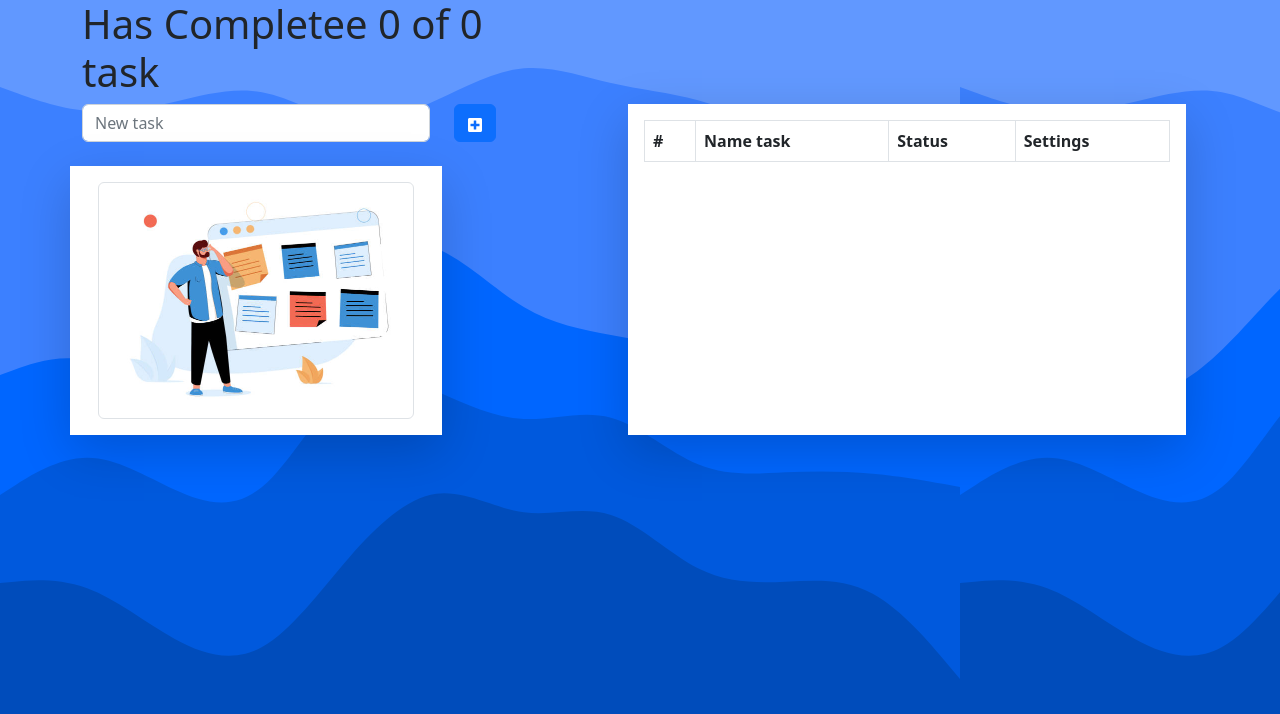
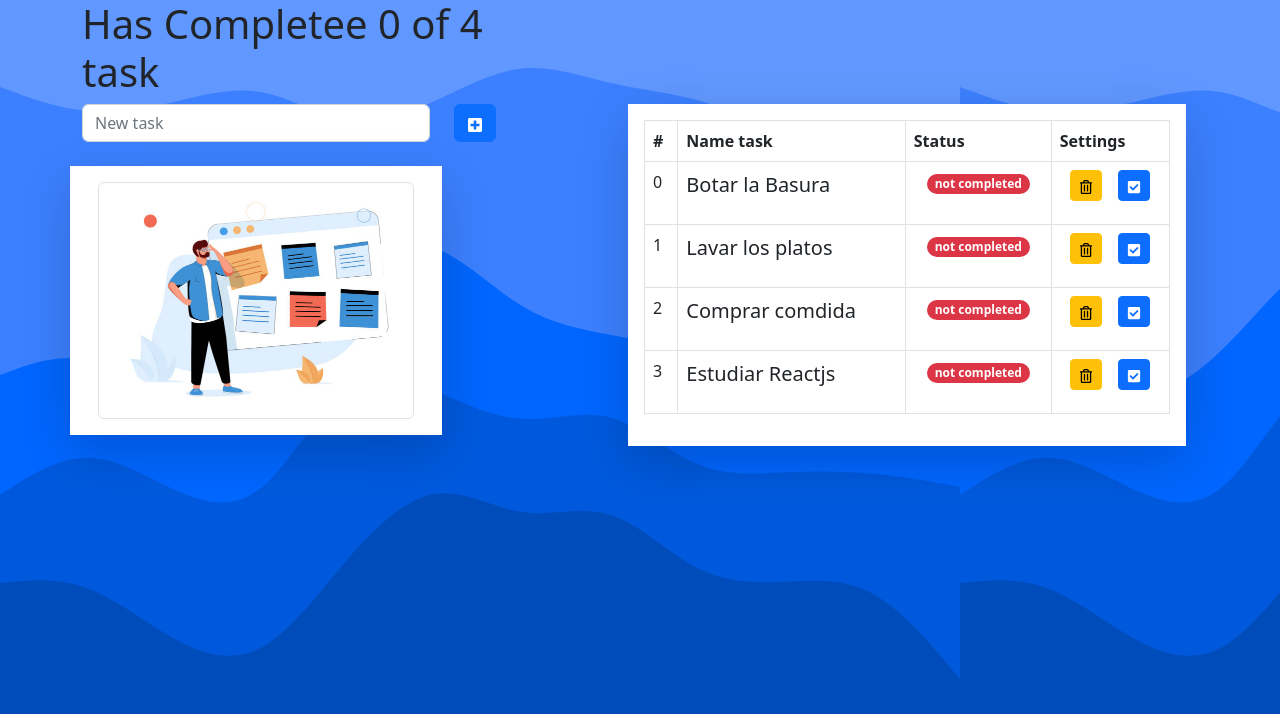
Before and after one commit to Misterdev19/Todo-React-, a React (Create React App) app: page / in a window 1280 px wide. Shown: the top 714 px of the page. Built offline with nearby package versions, Linux system fonts and the light colour scheme.

Commit message:
create react hook personalize

```diff
--- a/src/App.js
+++ b/src/App.js
@@ -9,12 +9,12 @@ import urlImg from "./img/logo.jpg";
 import { Table } from "reactstrap";
 import "./asset/css/styles.css";
 
-// const defaulTodos = [
-//   { text: "Botar la Basura", completed: false },
-//   { text: "Lavar los platos", completed: false },
-//   { text: "Comprar comdida", completed: false },
-//   { text: "Estudiar Reactjs", completed: false }
-// ];
+const defaulTodos = [
+  { text: "Botar la Basura", completed: false },
+  { text: "Lavar los platos", completed: false },
+  { text: "Comprar comdida", completed: false },
+  { text: "Estudiar Reactjs", completed: false }
+];
 function useLocalStorange(itemName, initialValue) {
   const localStorangItem = localStorage.getItem(itemName);
   let parsedItem;
@@ -37,7 +37,7 @@ function useLocalStorange(itemName, initialValue) {
 }
 
 function App() {
-  const [todos, saveTodo] = useLocalStorange("TODOS_V1", []);
+  const [todos, saveTodo] = useLocalStorange("TODOS_V1", defaulTodos);
   const [searchValue, setSearchValue] = useState("");
 
   const completedTodos = todos.filter((todo) => !!todo.completed);
@@ -52,6 +52,7 @@ function App() {
   }
 
   const totalTodos = todos.length;
+
   //Function for  change status of  task
   const completedTask = (text) => {
     let indexTask = todos.findIndex((todo) => todo.text === text);
@@ -66,6 +67,8 @@ function App() {
     newTodos.splice(indexTask, 1);
     saveTodo(newTodos);
   };
+
+
 
   return (
     <div className="container con">
--- a/src/components/TodoItem.jsx
+++ b/src/components/TodoItem.jsx
@@ -9,7 +9,7 @@ export function TodoItem(props) {
                 {props.id}
             </td>
             <td>
-                <p className="lead ">{(props.st) ? <spam><del>{props.text}</del></spam> : <spam>{props.text}</spam>}</p>
+                <p className="lead ">{(props.st) ? <span><del>{props.text}</del></span> : <span>{props.text}</span>}</p>
             </td>
             <td>
                 <div className="text-center ">
```
